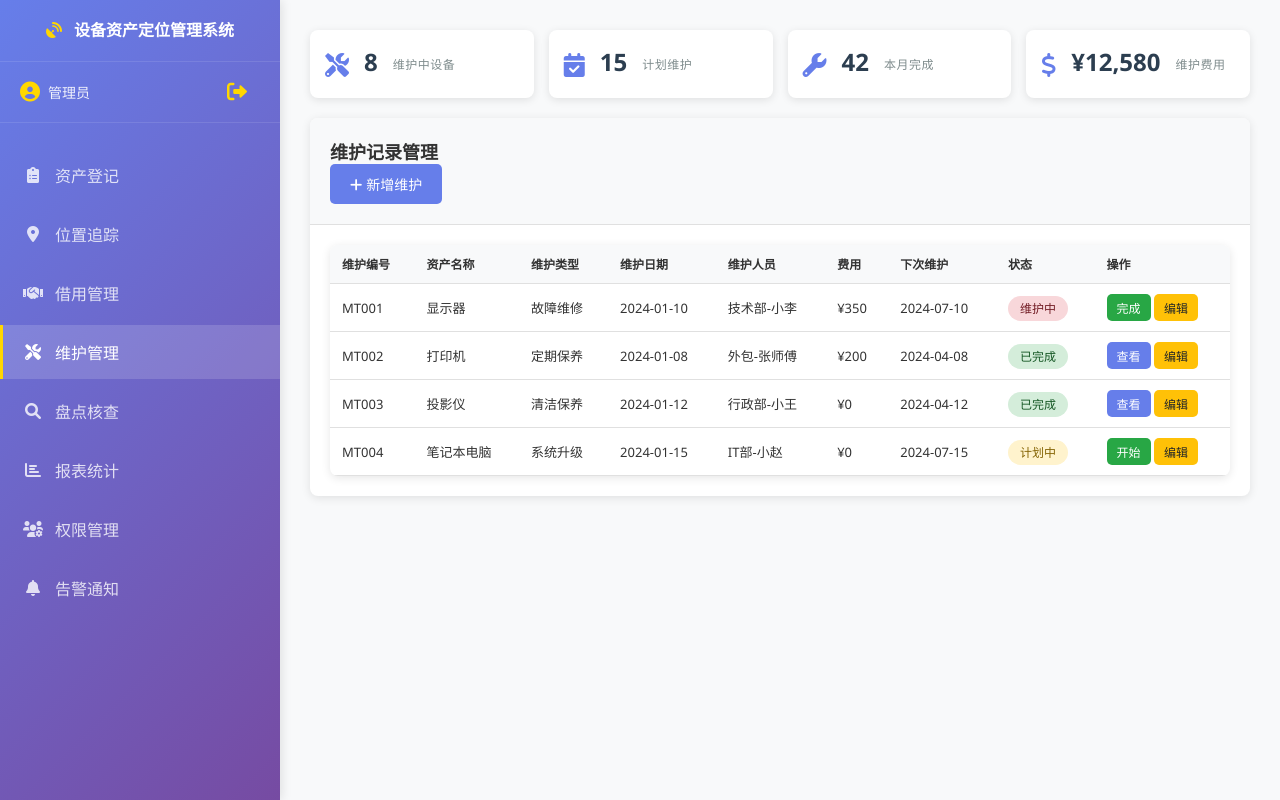
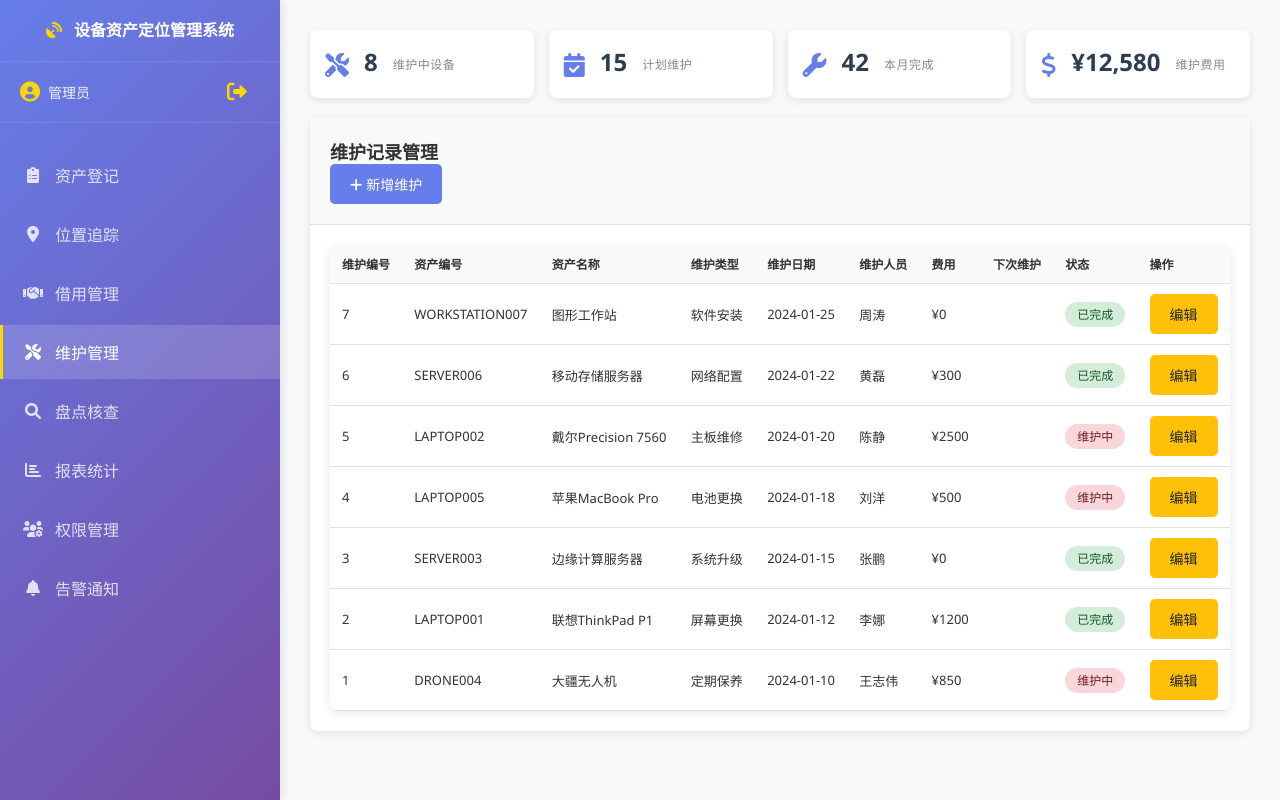
Before and after one commit to lansky79/sparklink2, a Flask app: page /maintenance_management in a window 1280 px wide. Run offline with Flask 3, Linux system fonts and the light colour scheme; data comes from the database, SQL or seed files in the repository; both versions use the stored data as it was after the commit.

Commit message:
820 temp

```diff
--- a/asset_tracking_system/app.py
+++ b/asset_tracking_system/app.py
@@ -22,7 +22,10 @@ def index():
 def asset_register():
     conn = get_db_connection()
     assets = conn.execute('''
-        SELECT * FROM assets ORDER BY created_at DESC
+        SELECT a.*, br.borrower_name
+        FROM assets a
+        LEFT JOIN borrow_records br ON a.id = br.asset_id AND br.status = 'borrowed'
+        ORDER BY a.created_at DESC
     ''').fetchall()
 
     # 统计数据
@@ -226,13 +229,30 @@ def api_assets():
     conn.close()
     return jsonify([dict(asset) for asset in assets])
 
-@app.route('/api/assets/<int:asset_id>', methods=['PUT', 'DELETE'])
+@app.route('/api/assets/<int:asset_id>', methods=['GET', 'PUT', 'DELETE'])
 def api_asset_detail(asset_id):
     conn = get_db_connection()
+
+    if request.method == 'GET':
+        asset = conn.execute('SELECT * FROM assets WHERE id = ?', (asset_id,)).fetchone()
+        if asset is None:
+            return jsonify({'success': False, 'message': '资产不存在'}), 404
+
+        borrower_name = ''
+        if asset['status'] == 'borrowed':
+            borrower = conn.execute('SELECT borrower_name FROM borrow_records WHERE asset_id = ? AND status = ?', (asset_id, 'borrowed')).fetchone()
+            if borrower:
+                borrower_name = borrower['borrower_name']
+
+        asset_dict = dict(asset)
+        asset_dict['borrower_name'] = borrower_name
+        conn.close()
+        return jsonify(asset_dict)
 
     if request.method == 'PUT':
         data = request.get_json()
         try:
+            # 更新资产表
             conn.execute('''
                 UPDATE assets SET asset_name=?, category=?, brand=?, model=?,
                                 current_location=?, status=?, updated_at=CURRENT_TIMESTAMP
@@ -240,6 +260,29 @@ def api_asset_detail(asset_id):
             ''', (data['asset_name'], data['category'], data.get('brand', ''),
                   data.get('model', ''), data.get('current_location', ''),
                   data.get('status', 'available'), asset_id))
+
+            # 处理借用人信息
+            borrower_name = data.get('borrower_name')
+            if data.get('status') == 'borrowed':
+                if borrower_name:
+                    # 查找当前是否已有借用记录
+                    borrow_record = conn.execute('SELECT id FROM borrow_records WHERE asset_id = ? AND status = ?', (asset_id, 'borrowed')).fetchone()
+                    if borrow_record:
+                        # 更新借用人
+                        conn.execute('UPDATE borrow_records SET borrower_name = ? WHERE id = ?', (borrower_name, borrow_record['id']))
+                    else:
+                        # 创建新的借用记录
+                        conn.execute('''
+                            INSERT INTO borrow_records (asset_id, borrower_name, borrow_date, status)
+                            VALUES (?, ?, date('now'), 'borrowed')
+                        ''', (asset_id, borrower_name))
+            else:
+                # 如果资产状态不是“借用中”，则将所有该资产的借用记录设置为“已归还”
+                conn.execute('''
+                    UPDATE borrow_records SET status = 'returned', actual_return_date = date('now')
+                    WHERE asset_id = ? AND status = 'borrowed'
+                ''', (asset_id,))
+
             conn.commit()
             conn.close()
             return jsonify({'success': True, 'message': '资产更新成功'})
--- a/asset_tracking_system/static/js/main.js
+++ b/asset_tracking_system/static/js/main.js
@@ -209,10 +209,86 @@ async function deleteAsset(assetId) {
   }
 }
 
-// 编辑资产
-function editAsset(assetId) {
-  showMessage("编辑功能开发中...", "info");
-}
+'''// 编辑资产
+async function editAsset(assetId) {
+  try {
+    const response = await fetch(`/api/assets/${assetId}`);
+    if (!response.ok) {
+      throw new Error('获取资产信息失败');
+    }
+    const asset = await response.json();
+
+    const formHtml = `
+        <div class="modal-overlay" onclick="closeModal()">
+            <div class="modal-content" onclick="event.stopPropagation()">
+                <div class="modal-header">
+                    <h3>编辑资产信息</h3>
+                    <button class="modal-close" onclick="closeModal()">&times;</button>
+                </div>
+                <div class="modal-body">
+                    <form id="editAssetForm">
+                        <div class="form-group">
+                            <label>资产编码 *</label>
+                            <input type="text" id="edit_asset_code" class="form-control" value="${asset.asset_code}" required>
+                        </div>
+                        <div class="form-group">
+                            <label>资产名称 *</label>
+                            <input type="text" id="edit_asset_name" class="form-control" value="${asset.asset_name}" required>
+                        </div>
+                        <div class="form-group">
+                            <label>资产类别 *</label>
+                            <select id="edit_category" class="form-control" required>
+                                <option value="移动工作站" ${asset.category === '移动工作站' ? 'selected' : ''}>移动工作站</option>
+                                <option value="笔记本电脑" ${asset.category === '笔记本电脑' ? 'selected' : ''}>笔记本电脑</option>
+                                <option value="投影设备" ${asset.category === '投影设备' ? 'selected' : ''}>投影设备</option>
+                                <option value="打印设备" ${asset.category === '打印设备' ? 'selected' : ''}>打印设备</option>
+                                <option value="显示设备" ${asset.category === '显示设备' ? 'selected' : ''}>显示设备</option>
+                            </select>
+                        </div>
+                        <div class="form-group">
+                            <label>品牌</label>
+                            <input type="text" id="edit_brand" class="form-control" value="${asset.brand || ''}">
+                        </div>
+                        <div class="form-group">
+                            <label>型号</label>
+                            <input type="text" id="edit_model" class="form-control" value="${asset.model || ''}">
+                        </div>
+                        <div class="form-group">
+                            <label>购买价格</label>
+                            <input type="number" id="edit_purchase_price" class="form-control" value="${asset.purchase_price || ''}" step="0.01">
+                        </div>
+                        <div class="form-group">
+                            <label>当前位置</label>
+                            <input type="text" id="edit_current_location" class="form-control" value="${asset.current_location || ''}">
+                        </div>
+                        <div class="form-group">
+                            <label>借用人</label>
+                            <input type="text" id="edit_borrower_name" class="form-control" value="${asset.borrower_name || ''}">
+                        </div>
+                        <div class="form-group">
+                            <label>资产状态</label>
+                            <select id="edit_status" class="form-control">
+                                <option value="available" ${asset.status === 'available' ? 'selected' : ''}>可用</option>
+                                <option value="borrowed" ${asset.status === 'borrowed' ? 'selected' : ''}>借用中</option>
+                                <option value="maintenance" ${asset.status === 'maintenance' ? 'selected' : ''}>维护中</option>
+                                <option value="retired" ${asset.status === 'retired' ? 'selected' : ''}>已报废</option>
+                            </select>
+                        </div>
+                    </form>
+                </div>
+                <div class="modal-footer">
+                    <button class="btn btn-primary" onclick="updateAsset(${assetId})">更新</button>
+                    <button class="btn btn-secondary" onclick="closeModal()">取消</button>
+                </div>
+            </div>
+        </div>
+    `;
+
+    document.body.insertAdjacentHTML("beforeend", formHtml);
+  } catch (error) {
+    showMessage(error.message, "error");
+  }
+}''
 
 // 归还资产
 async function returnAsset(borrowId) {
@@ -1270,13 +1346,43 @@ function editAsset(assetId) {
   document.body.insertAdjacentHTML("beforeend", formHtml);
 }
 
-function updateAsset(assetId) {
-  showMessage("资产信息更新成功", "success");
-  closeModal();
-  setTimeout(() => {
-    window.location.reload();
-  }, 1000);
-}
+'''async function updateAsset(assetId) {
+  const assetData = {
+    asset_code: document.getElementById("edit_asset_code").value,
+    asset_name: document.getElementById("edit_asset_name").value,
+    category: document.getElementById("edit_category").value,
+    brand: document.getElementById("edit_brand").value,
+    model: document.getElementById("edit_model").value,
+    purchase_price: parseFloat(document.getElementById("edit_purchase_price").value) || 0,
+    current_location: document.getElementById("edit_current_location").value,
+    borrower_name: document.getElementById("edit_borrower_name").value,
+    status: document.getElementById("edit_status").value,
+  };
+
+  try {
+    const response = await fetch(`/api/assets/${assetId}`, {
+      method: "PUT",
+      headers: {
+        "Content-Type": "application/json",
+      },
+      body: JSON.stringify(assetData),
+    });
+
+    const result = await response.json();
+
+    if (result.success) {
+      showMessage("资产信息更新成功", "success");
+      closeModal();
+      setTimeout(() => {
+        window.location.reload();
+      }, 1000);
+    } else {
+      showMessage(result.message, "error");
+    }
+  } catch (error) {
+    showMessage("更新失败: " + error.message, "error");
+  }
+}''
 
 // 维护管理表单
 function showMaintenanceForm() {
--- a/asset_tracking_system/templates/modules/asset_register.html
+++ b/asset_tracking_system/templates/modules/asset_register.html
@@ -51,6 +51,7 @@
           <th>当前位置</th>
           <th>星闪标签</th>
           <th>状态</th>
+          <th>借用人</th>
           <th>操作</th>
         </tr>
       </thead>
@@ -72,6 +73,7 @@
             <span class="status-badge status-maintenance">维护中</span>
             {% endif %}
           </td>
+          <td>{{ asset.borrower_name or '' }}</td>
           <td>
             <button
               class="btn btn-warning btn-sm"
--- a/asset_tracking_system/templates/modules/location_tracking.html
+++ b/asset_tracking_system/templates/modules/location_tracking.html
@@ -48,7 +48,6 @@
           <th>资产编码</th>
           <th>资产名称</th>
           <th>当前位置</th>
-          <th>使用人员</th>
           <th>借用人</th>
           <th>信号强度</th>
           <th>最后更新</th>
@@ -62,12 +61,9 @@
           <td>{{ location.asset_code }}</td>
           <td>{{ location.asset_name }}</td>
           <td>{{ location.current_location }}</td>
-          <td>{{ location.user_name or '未分配' }}</td>
           <td>
             {% if location.borrower_name %}
-            <span style="color: #f39c12; font-weight: bold"
-              >{{ location.borrower_name }}</span
-            >
+            <span>{{ location.borrower_name }}</span>
             {% else %}
             <span style="color: #95a5a6">-</span>
             {% endif %}
--- a/asset_tracking_system/templates/modules/maintenance_management.html
+++ b/asset_tracking_system/templates/modules/maintenance_management.html
@@ -34,6 +34,7 @@
       <thead>
         <tr>
           <th>维护编号</th>
+          <th>资产编号</th>
           <th>资产名称</th>
           <th>维护类型</th>
           <th>维护日期</th>
@@ -45,62 +46,30 @@
         </tr>
       </thead>
       <tbody>
+        {% for maintenance in maintenances %}
         <tr>
-          <td>MT001</td>
-          <td>显示器</td>
-          <td>故障维修</td>
-          <td>2024-01-10</td>
-          <td>技术部-小李</td>
-          <td>¥350</td>
-          <td>2024-07-10</td>
-          <td><span class="status-badge status-maintenance">维护中</span></td>
+          <td>{{ maintenance.id }}</td>
+          <td>{{ maintenance.asset_code }}</td>
+          <td>{{ maintenance.asset_name }}</td>
+          <td>{{ maintenance.maintenance_type }}</td>
+          <td>{{ maintenance.maintenance_date }}</td>
+          <td>{{ maintenance.maintenance_person }}</td>
+          <td>¥{{ maintenance.cost }}</td>
+          <td>{{ maintenance.next_maintenance_date or '' }}</td>
           <td>
-            <button class="btn btn-success btn-sm">完成</button>
+            {% if maintenance.status == 'ongoing' %}
+            <span class="status-badge status-maintenance">维护中</span>
+            {% elif maintenance.status == 'completed' %}
+            <span class="status-badge status-available">已完成</span>
+            {% elif maintenance.status == 'planned' %}
+            <span class="status-badge status-borrowed">计划中</span>
+            {% endif %}
+          </td>
+          <td>
             <button class="btn btn-warning btn-sm">编辑</button>
           </td>
         </tr>
-        <tr>
-          <td>MT002</td>
-          <td>打印机</td>
-          <td>定期保养</td>
-          <td>2024-01-08</td>
-          <td>外包-张师傅</td>
-          <td>¥200</td>
-          <td>2024-04-08</td>
-          <td><span class="status-badge status-available">已完成</span></td>
-          <td>
-            <button class="btn btn-primary btn-sm">查看</button>
-            <button class="btn btn-warning btn-sm">编辑</button>
-          </td>
-        </tr>
-        <tr>
-          <td>MT003</td>
-          <td>投影仪</td>
-          <td>清洁保养</td>
-          <td>2024-01-12</td>
-          <td>行政部-小王</td>
-          <td>¥0</td>
-          <td>2024-04-12</td>
-          <td><span class="status-badge status-available">已完成</span></td>
-          <td>
-            <button class="btn btn-primary btn-sm">查看</button>
-            <button class="btn btn-warning btn-sm">编辑</button>
-          </td>
-        </tr>
-        <tr>
-          <td>MT004</td>
-          <td>笔记本电脑</td>
-          <td>系统升级</td>
-          <td>2024-01-15</td>
-          <td>IT部-小赵</td>
-          <td>¥0</td>
-          <td>2024-07-15</td>
-          <td><span class="status-badge status-borrowed">计划中</span></td>
-          <td>
-            <button class="btn btn-success btn-sm">开始</button>
-            <button class="btn btn-warning btn-sm">编辑</button>
-          </td>
-        </tr>
+        {% endfor %}
       </tbody>
     </table>
   </div>
```
Also changed, not shown: asset_tracking_system/database.py (+29 -20 lines), asset_tracking_system/templates/modules/permission_management.html (+25 -51 lines), asset_tracking_system/terminal.txt (added, +109 -0 lines), asset_tracking_system/data/assets.db.
